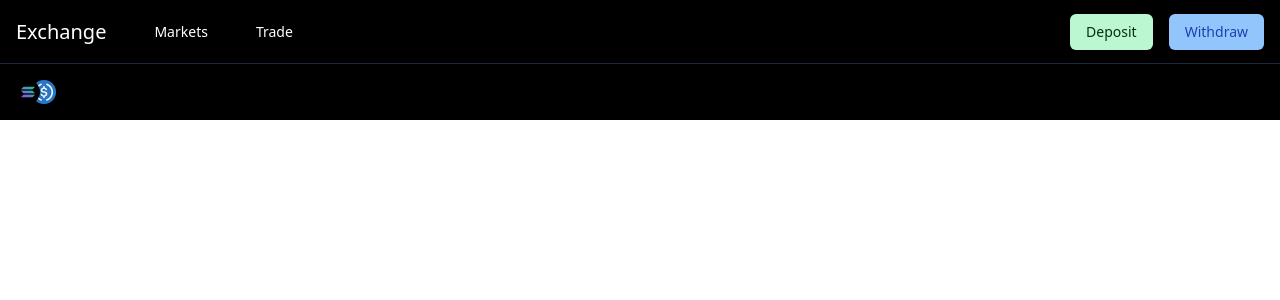
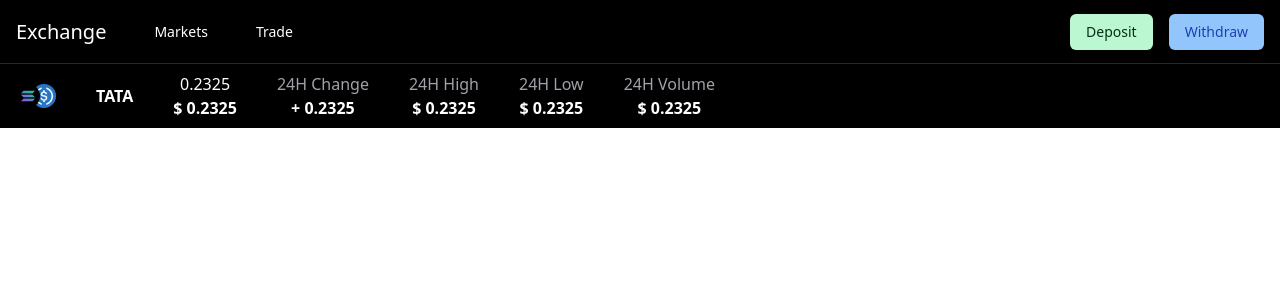
Before and after one commit to Sohamnimbalkar07/Trading-Application, a Next.js app in the folder frontend/: page /trade/1 in a window 1280 px wide. Shown: the top 300 px of the page. Built offline with nearby package versions, Linux system fonts and the light colour scheme.

Commit message:
complete market bar UI

```diff
--- a/frontend/app/layout.tsx
+++ b/frontend/app/layout.tsx
@@ -1,7 +1,7 @@
 import type { Metadata } from "next";
 import localFont from "next/font/local";
 import Appbar from "@/components/layout/Appbar";
-
+import RecoilContextProvider from "@/lib/recoilContextProvider";
 import "./globals.css";
 
 const geistSans = localFont({
@@ -30,8 +30,10 @@ export default function RootLayout({
       <body
         className={`${geistSans.variable} ${geistMono.variable} antialiased`}
       >
+        <RecoilContextProvider>
         <Appbar/>
         {children}
+        </RecoilContextProvider>
       </body>
     </html>
   );
--- a/frontend/components/layout/Marketbar.tsx
+++ b/frontend/components/layout/Marketbar.tsx
@@ -2,8 +2,29 @@
 
 export const Marketbar = ({ market }: { market: string }) => {
   return (
-    <div className="h-14 px-4 bg-black flex items-center">
+    <div className="h-16 px-4 bg-black flex items-center gap-10">
       <Ticker market={market} />
+      <div className="font-black text-white">TATA</div>
+      <div className="flex flex-col text-white items-center">
+      <div className="font-normal">0.2325</div>
+      <div className="font-semibold">$ 0.2325</div>
+      </div>
+      <div className="flex flex-col  items-center">
+      <div className="font-normal text-zinc-400">24H Change</div>
+      <div className="text-white font-semibold">+ 0.2325</div>
+      </div>
+      <div className="flex flex-col items-center">
+      <div className=" text-zinc-400 font-normal">24H High</div>
+      <div className="text-white font-semibold">$ 0.2325</div>
+      </div>
+      <div className="flex flex-col items-center">
+      <div className="text-zinc-400 font-normal">24H Low</div>
+      <div className="text-white font-semibold">$ 0.2325</div>
+      </div>
+      <div className="flex flex-col items-center">
+      <div className="text-zinc-400 font-normal">24H Volume</div>
+      <div className="text-white font-semibold">$ 0.2325</div>
+      </div>
     </div>
   );
 };
--- /dev/null
+++ b/frontend/lib/recoilContextProvider.tsx
@@ -0,0 +1,13 @@
+"use client";
+import React, { ReactNode } from "react";
+import { RecoilRoot } from "recoil";
+
+type RecoilContextProviderProps = {
+  children: ReactNode;
+};
+
+const RecoilContextProvider: React.FC<RecoilContextProviderProps> = ({ children }) => {
+  return <RecoilRoot>{children}</RecoilRoot>;
+};
+
+export default RecoilContextProvider;
--- a/frontend/package.json
+++ b/frontend/package.json
@@ -17,6 +17,7 @@
     "next": "14.2.14",
     "react": "^18",
     "react-dom": "^18",
+    "recoil": "^0.7.7",
     "tailwind-merge": "^2.5.3",
     "tailwindcss-animate": "^1.0.7"
   },
--- a/frontend/tailwind.config.ts
+++ b/frontend/tailwind.config.ts
@@ -16,6 +16,12 @@ const config: Config = {
   				DEFAULT: 'hsl(var(--card))',
   				foreground: 'hsl(var(--card-foreground))'
   			},
+			greenBackgroundTransparent: 'rgba(0,194,120,.12)',
+			redBackgroundTransparent: 'rgba(234,56,59,.12)',
+			baseBackgroundL2: "rgb(32,33,39)",
+			baseBackgroundL3: "rgb(32,33,39)",
+			greenPrimaryButtonBackground: "rgb(0,194,120)",
+			baseBackgroundL1: "rgb(20,21,27)",
   			popover: {
   				DEFAULT: 'hsl(var(--popover))',
   				foreground: 'hsl(var(--popover-foreground))'
@@ -55,7 +61,7 @@ const config: Config = {
   			lg: 'var(--radius)',
   			md: 'calc(var(--radius) - 2px)',
   			sm: 'calc(var(--radius) - 4px)'
-  		}
+  		},
   	}
   },
   plugins: [require("tailwindcss-animate")],
```
Also changed, not shown: 2 other files (tests, documents, lock files or other folders).
